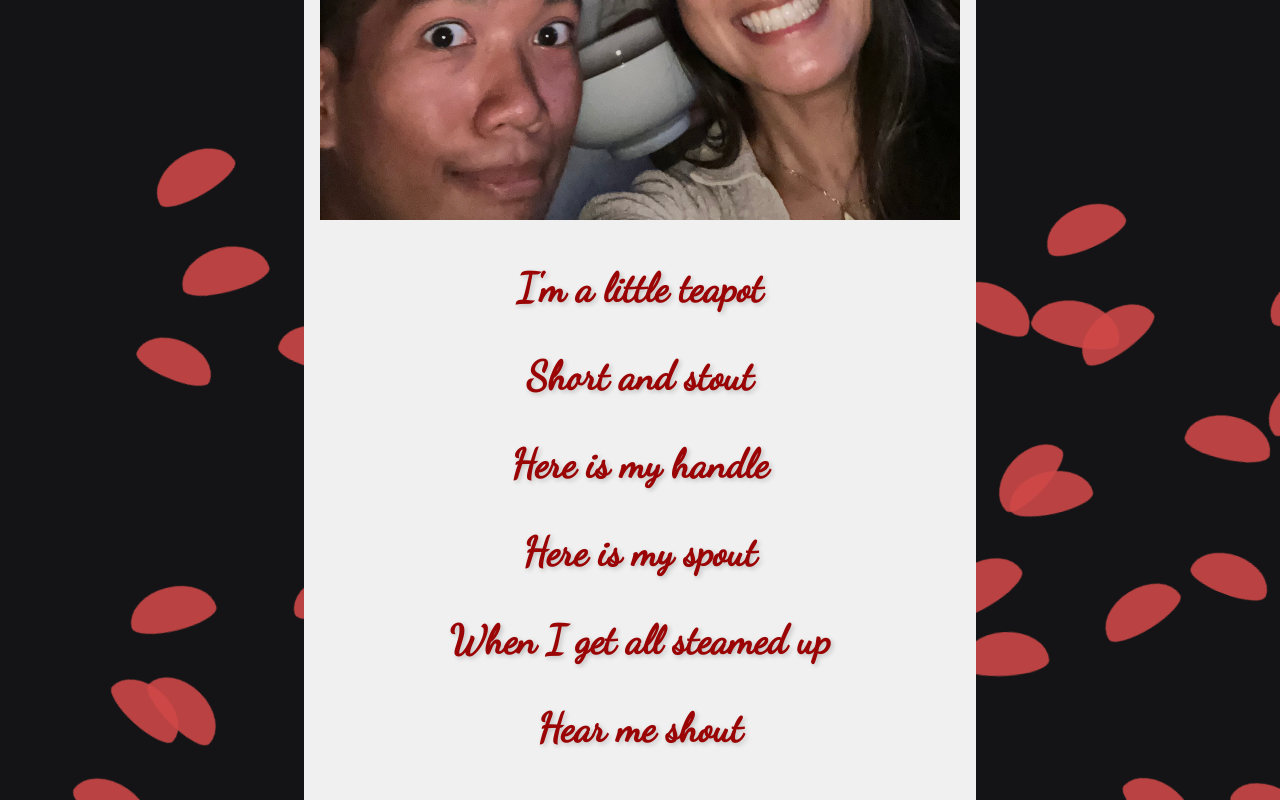
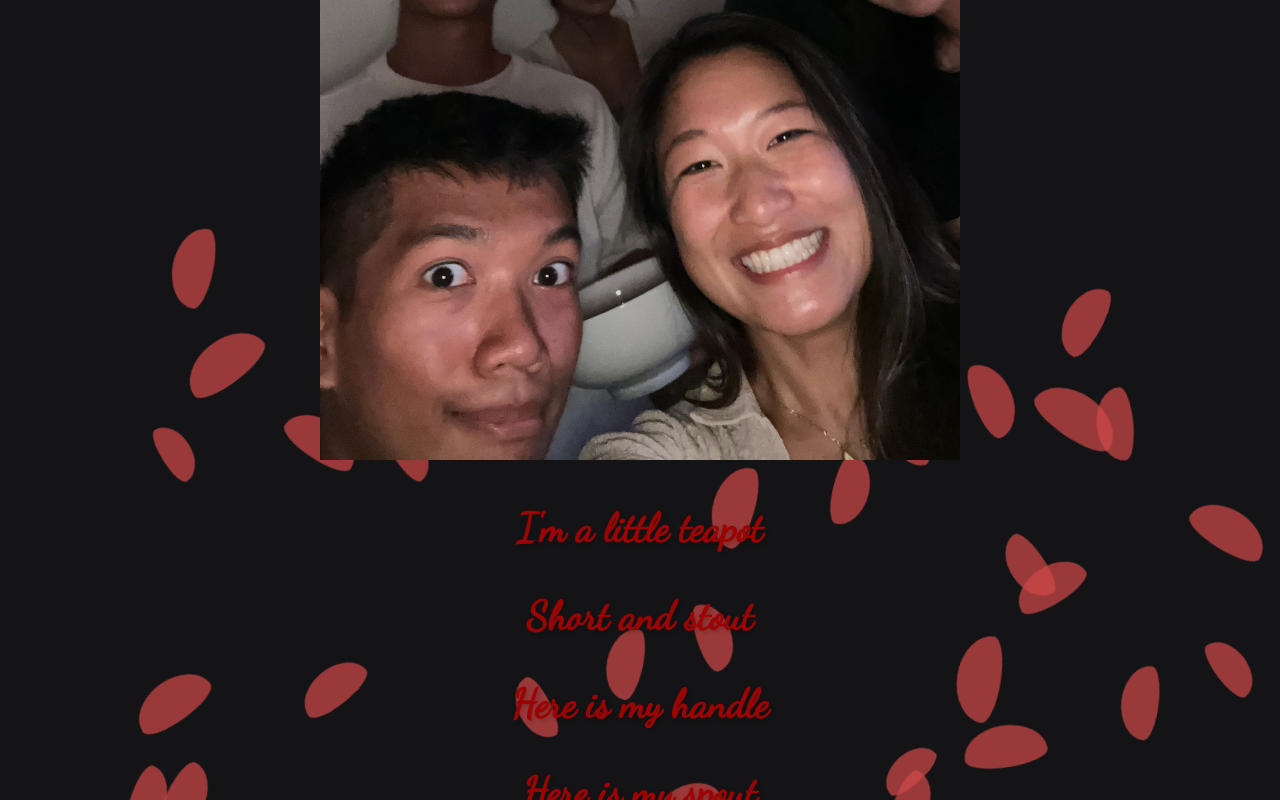
Before and after one commit to bentaro89/forem, a React (Create React App) app: page / in a window 1280 px wide. Shown: the top 800 px of the page. Built offline with nearby package versions, Linux system fonts and the light colour scheme.

Commit message:
bettter petals

```diff
--- a/src/PhotoWall.css
+++ b/src/PhotoWall.css
@@ -1,9 +1,9 @@
 .photo-wall {
+    padding-top: 30em;
     display: grid;
     grid-template-columns: repeat(auto-fill, minmax(20em, 1fr));
     grid-gap: 1em;
-    padding: 1em;
-    background-color: #f0f0f0;
+    /* background-color: #f0f0f0; */
 }
 
 .pic {
--- a/src/RoseAnimation.css
+++ b/src/RoseAnimation.css
@@ -14,7 +14,7 @@ body {
     }
 
     to {
-        transform: translateY(200px) scale(1.5);
+        transform: translateY(100vh) scale(1.5);
         opacity: 1;
     }
 }
@@ -24,6 +24,5 @@ body {
     background-color: rgb(207, 71, 71);
     border-radius: 50%;
     opacity: 0.9;
-    animation: movePetals 5s linear infinite;
     z-index: -10;
 }
--- a/src/RoseAnimation.jsx
+++ b/src/RoseAnimation.jsx
@@ -15,7 +15,7 @@ const RoseAnimation = () => {
                     width: "60px",
                     height: "30px",
                     borderRadius: "50% 50% 50% 50% / 70% 70% 30% 30%",
-                    animation: "movePetals 8s linear infinite",
+                    animation: "movePetals 20s linear infinite", // Adjust the animation duration as needed
                 }}
             ></div>
         ));
```
